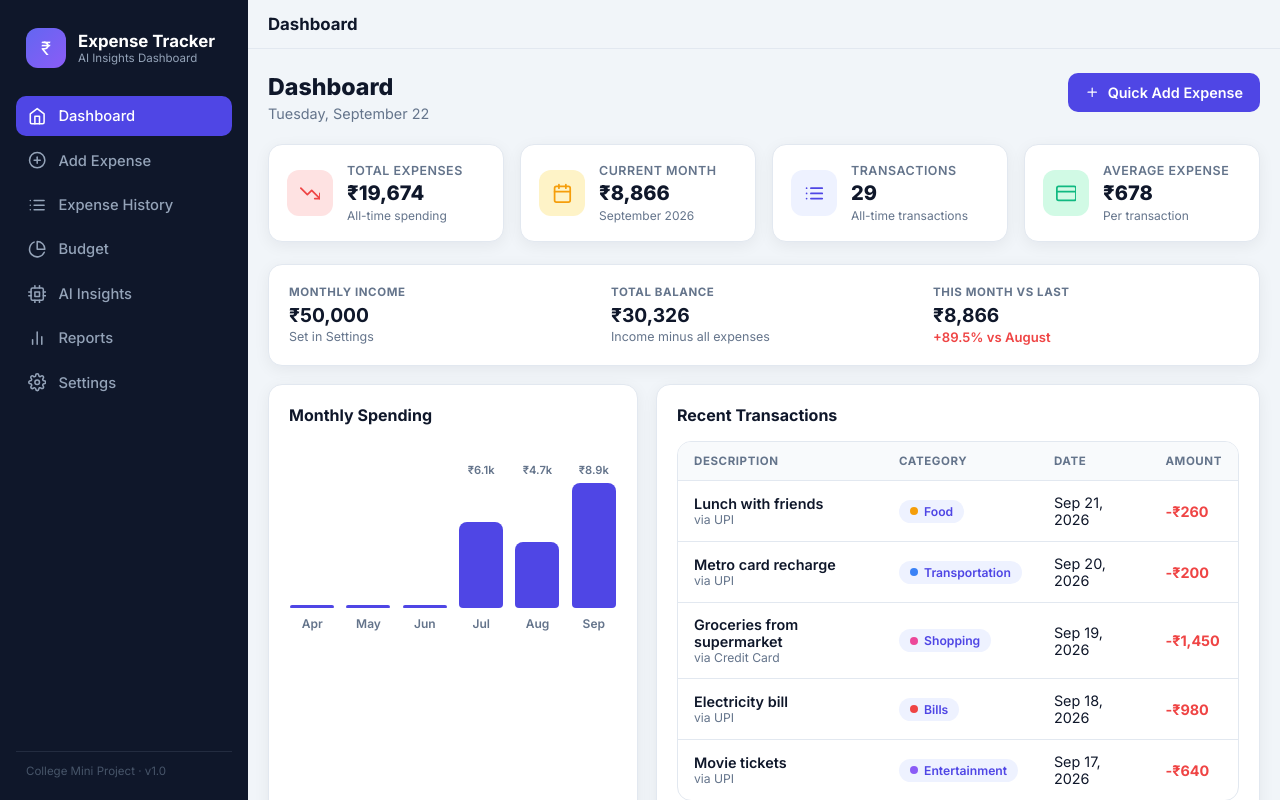
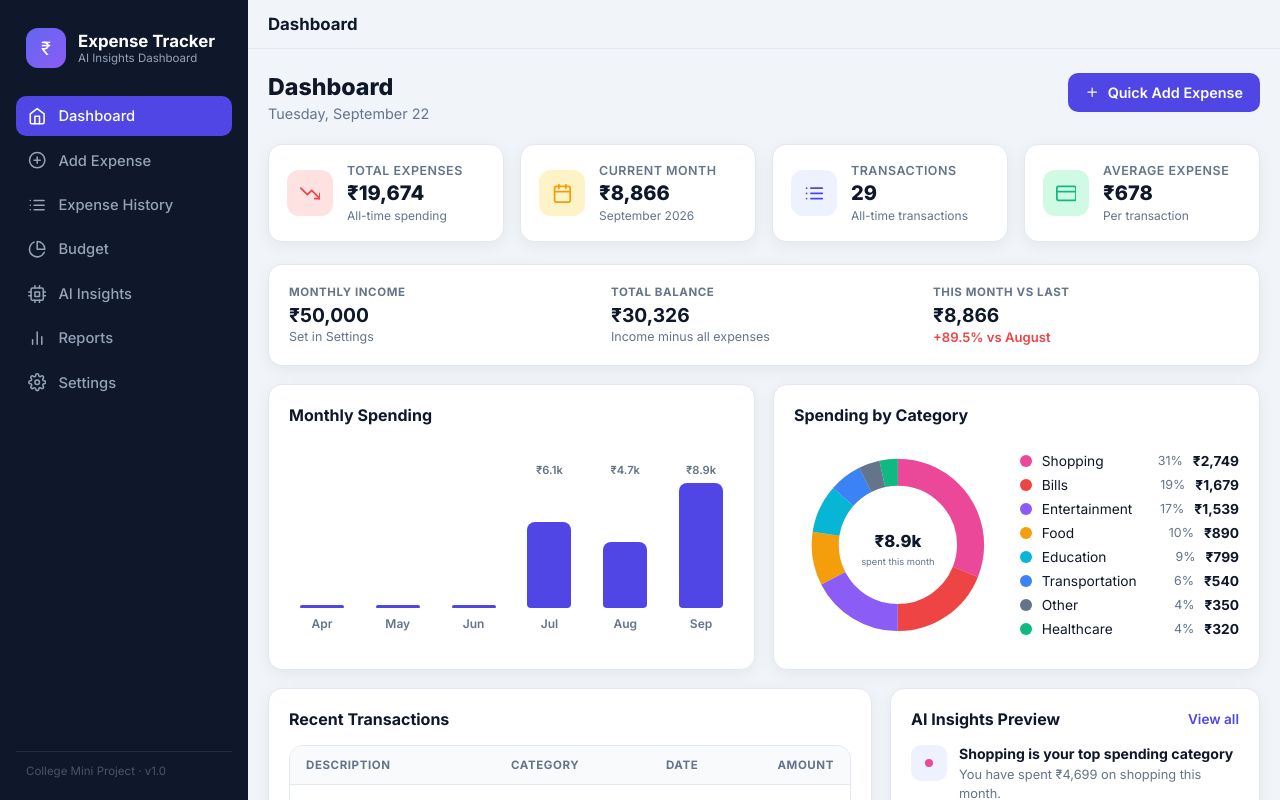
Before and after one commit to yalamareddysharathreddy5-coder/AI-expensive-tracker, a React (Vite) app: page / in a window 1280 px wide. Shown: the top 800 px of the page. Built offline with nearby package versions, Linux system fonts and the light colour scheme.

Commit message:
Add dashboard spending analytics

```diff
--- a/src/pages/Dashboard.jsx
+++ b/src/pages/Dashboard.jsx
@@ -8,17 +8,20 @@ import {
 } from 'react-icons/fi';
 import StatCard from '../components/common/StatCard';
 import BarChart from '../components/charts/BarChart';
+import DonutChart from '../components/charts/DonutChart';
 import RecentTransactions from '../components/dashboard/RecentTransactions';
 import AIInsightsPreview from '../components/dashboard/AIInsightsPreview';
 import EmptyState from '../components/common/EmptyState';
+import { CATEGORIES, CATEGORY_COLORS } from '../data/constants';
 import {
   calculateTotalExpenses,
   calculateAverageExpense,
   calculateCurrentMonthExpenses,
   calculatePreviousMonthExpenses,
+  calculateCategoryTotals,
   calculatePercentageChange,
 } from '../utils/calculations';
-import { getLastMonthlySeries, formatCurrency } from '../utils/format';
+import { getLastMonthlySeries, formatCurrency, currentMonthKey } from '../utils/format';
 import useExpenseContext from '../context/ExpenseContext';
 
 function Dashboard() {
@@ -34,6 +37,12 @@ function Dashboard() {
   const balance = settings.income - totalExpenses;
   const monthlySeries = getLastMonthlySeries(expenses, 6);
   const hasExpenses = transactionCount > 0;
+
+  const categoryTotals = calculateCategoryTotals(expenses, currentMonthKey());
+  const donutData = CATEGORIES.filter((c) => categoryTotals[c] > 0)
+    .map((c) => ({ label: c, value: categoryTotals[c], color: CATEGORY_COLORS[c] }))
+    .sort((a, b) => b.value - a.value);
+  const monthTotal = monthlySeries.reduce((sum, m) => sum + m.value, 0);
 
   const now = new Date();
   const today = now.toLocaleDateString('en-US', {
@@ -127,16 +136,38 @@ function Dashboard() {
               <div className="card-header">
                 <div className="card-title">Monthly Spending</div>
               </div>
-              <BarChart data={monthlySeries} symbol={settings.currency} />
+              {monthTotal === 0 ? (
+                <EmptyState
+                  title="No spending data yet"
+                  message="Add expenses to see your monthly trends."
+                />
+              ) : (
+                <BarChart data={monthlySeries} symbol={settings.currency} />
+              )}
             </div>
 
+            <div className="card">
+              <div className="card-header">
+                <div className="card-title">Spending by Category</div>
+              </div>
+              {donutData.length === 0 ? (
+                <EmptyState
+                  title="No category spending yet"
+                  message="Add an expense this month to see your category breakdown."
+                />
+              ) : (
+                <DonutChart data={donutData} symbol={settings.currency} />
+              )}
+            </div>
+          </div>
+
+          <div className="grid grid-2">
             <div className="card">
               <div className="card-header">
                 <div className="card-title">Recent Transactions</div>
               </div>
               <RecentTransactions limit={5} />
             </div>
-          </div>
 
           <div className="card">
             <div className="card-header">
@@ -146,6 +177,7 @@ function Dashboard() {
               </Link>
             </div>
             <AIInsightsPreview limit={3} />
+          </div>
           </div>
         </>
       ) : (
```
